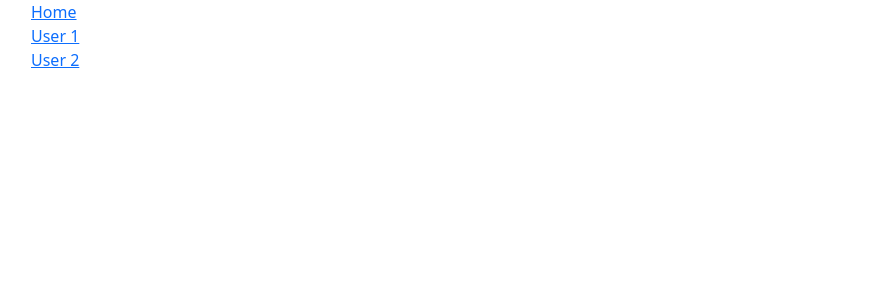
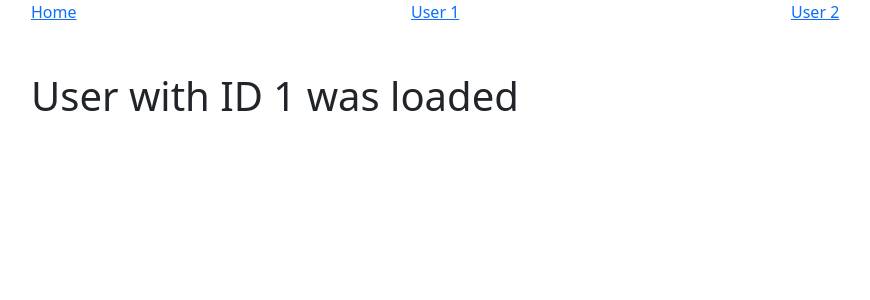
Before and after one commit to Bindhusha-Sadasivan/Observables, an Angular app: page /#/user/1 in a window 1280 px wide. Shown: the top 300 px of the page, without its empty margins (51-921 px from the left). Built offline with nearby package versions, Linux system fonts and the light colour scheme.

Commit message:
172 - Analyzing Angular Observables

```diff
--- a/src/app/app.component.html
+++ b/src/app/app.component.html
@@ -1,14 +1,18 @@
 <div class="container">
-  <div class="row-4">
-    <a href="">Home</a>
-  </div>
-
-  <div class="row-4">
-    <a href="">User 1</a>
-  </div>
-
-  <div class="row-4">
-    <a href="">User 2</a>
+  <div class="row">
+    <div class="col-4">
+      <a style="cursor: pointer;" [routerLink]="['/']" routerLinkActive="router-link-active" >Home</a>
+    </div>
+    <div class="col-4">
+      <a style="cursor: pointer;" [routerLink]="['user', 1]" routerLinkActive="router-link-active">User 1</a>
+    </div>
+    <div class="col-4">
+      <a style="cursor: pointer;" [routerLink]="['user', 2]" routerLinkActive="router-link-active">User 2</a>
+    </div>
   </div>
 
 </div>
+
+<div class="container mt-5">
+  <router-outlet></router-outlet>
+</div>
--- a/src/app/app.component.ts
+++ b/src/app/app.component.ts
@@ -1,11 +1,11 @@
 import { Component } from '@angular/core';
-import { RouterOutlet } from '@angular/router';
+import { RouterModule, RouterOutlet } from '@angular/router';
 import { HomeComponent } from "./home/home.component";
 
 @Component({
   selector: 'app-root',
   standalone: true,
-  imports: [RouterOutlet, HomeComponent],
+  imports: [RouterOutlet, HomeComponent, RouterModule],
   templateUrl: './app.component.html',
   styleUrl: './app.component.css'
 })
--- a/src/app/app.config.ts
+++ b/src/app/app.config.ts
@@ -1,8 +1,8 @@
 import { ApplicationConfig, provideZoneChangeDetection } from '@angular/core';
-import { provideRouter } from '@angular/router';
+import { provideRouter, withHashLocation } from '@angular/router';
 
 import { routes } from './app.routes';
 
 export const appConfig: ApplicationConfig = {
-  providers: [provideZoneChangeDetection({ eventCoalescing: true }), provideRouter(routes)]
+  providers: [provideZoneChangeDetection({ eventCoalescing: true }), provideRouter(routes, withHashLocation())]
 };
--- a/src/app/app.routes.ts
+++ b/src/app/app.routes.ts
@@ -1,3 +1,14 @@
 import { Routes } from '@angular/router';
+import { HomeComponent } from './home/home.component';
+import { UserComponent } from './user/user.component';
 
-export const routes: Routes = [];
+export const routes: Routes = [
+  {
+    path:'',
+    component: HomeComponent
+  },
+  {
+    path:'user/:id',
+    component: UserComponent
+  }
+];
--- /dev/null
+++ b/src/app/user/user.component.html
@@ -0,0 +1 @@
+<h1>User with ID {{id}} was loaded</h1>
--- /dev/null
+++ b/src/app/user/user.component.ts
@@ -0,0 +1,31 @@
+import { Component, OnInit } from '@angular/core';
+import { ActivatedRoute, Params } from '@angular/router';
+
+@Component({
+  selector: 'app-user',
+  standalone: true,
+  imports: [],
+  templateUrl: './user.component.html',
+  styleUrl: './user.component.css'
+})
+export class UserComponent implements OnInit{
+id!:number;
+
+constructor(private route:ActivatedRoute) {
+
+}
+
+ngOnInit(): void {
+  //Called after the constructor, initializing input properties, and the first call to ngOnChanges.
+  //Add 'implements OnInit' to the class.
+
+  this.route.params.subscribe(
+    // next:
+    (params:Params) => {
+      this.id = +params['id']
+    }
+  )
+
+}
+
+}
```
Also changed, not shown: src/app/user/user.component.css (added), 1 other file (tests, documents, lock files or other folders).
